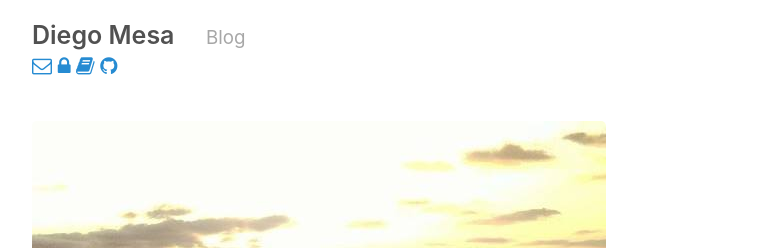
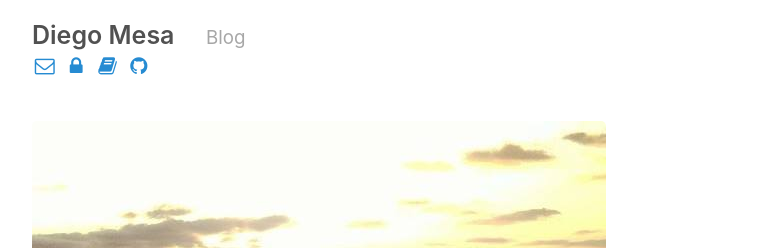
Before and after one commit to diego898/diego898.github.io, a Jekyll site: the page built from index.html, in a window 1280 px wide. Shown: the top 248 px of the page, without its empty margins (258-1015 px from the left). Built offline with Jekyll 4.4.1, drawn with Linux system fonts in a browser that asks for light colours; the list of posts is cut into pages by our own code.

Commit message:
making fixed width

```diff
--- a/_layouts/default.html
+++ b/_layouts/default.html
@@ -18,22 +18,22 @@
         <div id="contact-list" style="text-align:left">
           <a href="mailto:damesa@ucsd.edu">
               <span>
-                <i class="fa fa-envelope-o"></i>
+                <i class="fa fa-envelope-o fa-fw"></i>
               </span>
           </a>
           <a href="https://keybase.io/diego">
               <span>
-                <i class="fa fa-lock"></i>
+                <i class="fa fa-lock fa-fw"></i>
               </span>
           </a>
           <a href="https://scholar.google.com/citations?user=8SnAElkAAAAJ">
               <span>
-                <i class="fa fa-book"></i>
+                <i class="fa fa-book fa-fw"></i>
               </span>
           </a>
           <a href="https://github.com/diego898">
               <span>
-                <i class="fa fa-github"></i>
+                <i class="fa fa-github fa-fw"></i>
               </span>
           </a>
         </div>
```
